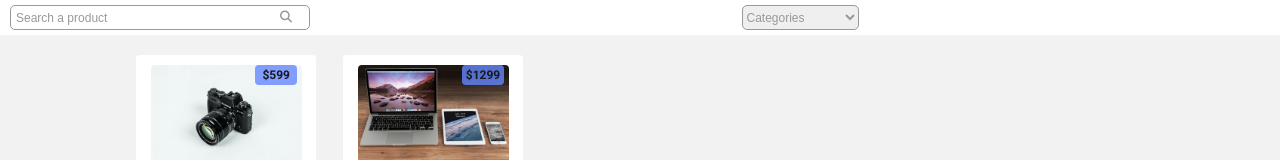
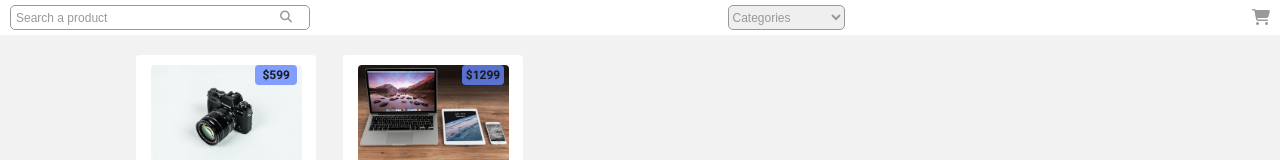
Before and after one commit to JordanWalling/phase-1-javaScript-assignment, a plain HTML site: page index.html in a window 1280 px wide. Shown: the top 160 px of the page. Drawn offline with Linux system fonts and the light colour scheme; no server answers.

Commit message:
Add cart button and styling

```diff
--- a/index.html
+++ b/index.html
@@ -40,6 +40,9 @@
             <option value="electronics">Electronics</option>
           </select>
         </div>
+        <div class="cart-container">
+          <i class="fa-solid fa-cart-shopping"></i>
+        </div>
       </nav>
       <ul id="list">
         <li class="card">
--- a/styles.css
+++ b/styles.css
@@ -60,6 +60,14 @@ nav {
   color: hsl(0, 0%, 60%);
   border: 1px solid hsl(0, 0%, 60%);
   border-radius: 5px;
+}
+
+.cart-container {
+  margin-right: 5px;
+}
+
+.fa-cart-shopping {
+  color: hsl(0, 0%, 60%);
 }
 
 .scrolled {
@@ -167,6 +175,9 @@ img {
   #list {
     grid-template-columns: repeat(3, 1fr);
   }
+  .cart-container {
+    margin-right: 10px;
+  }
 }
 
 @media screen and (min-width: 730px) {
```
